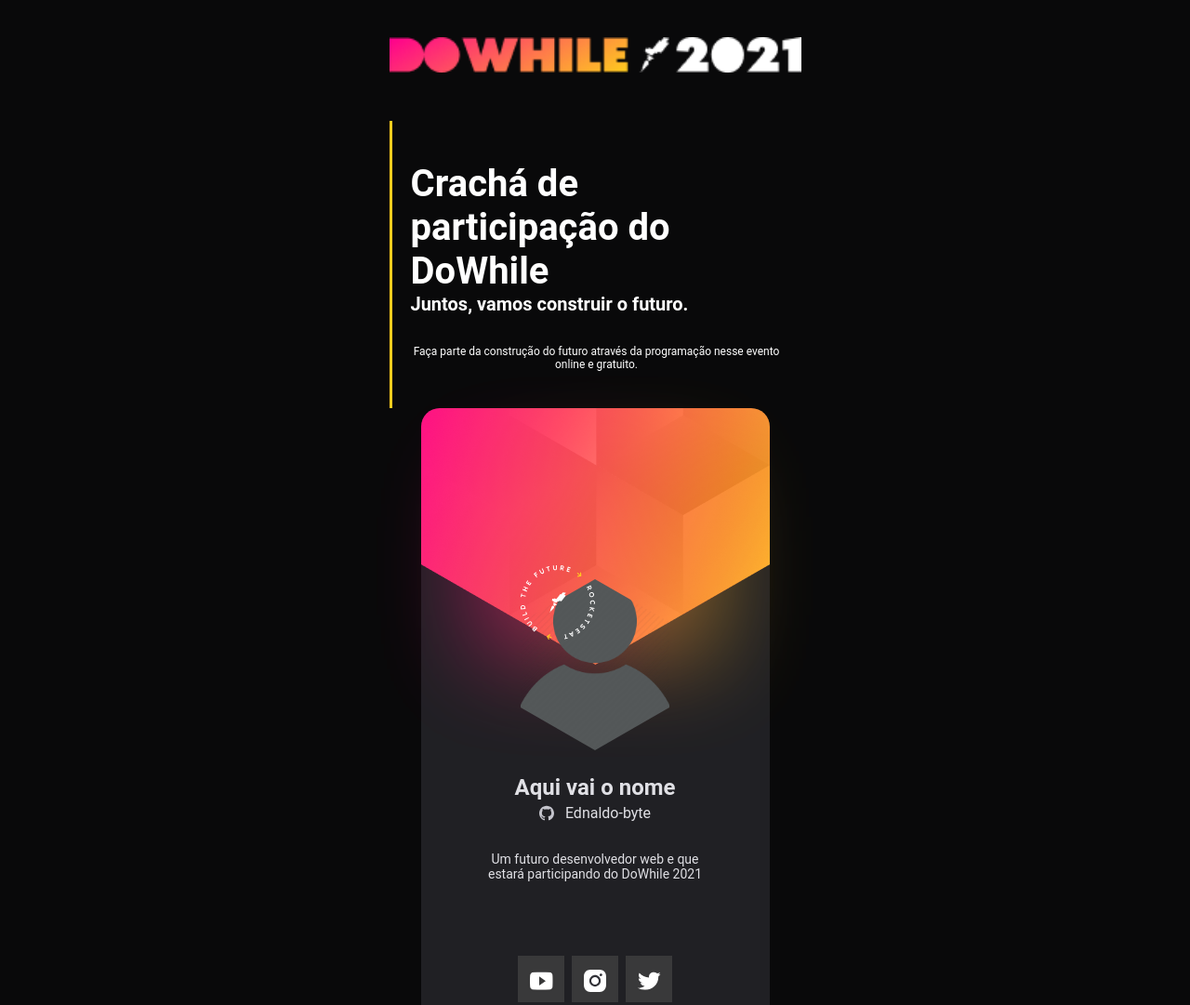
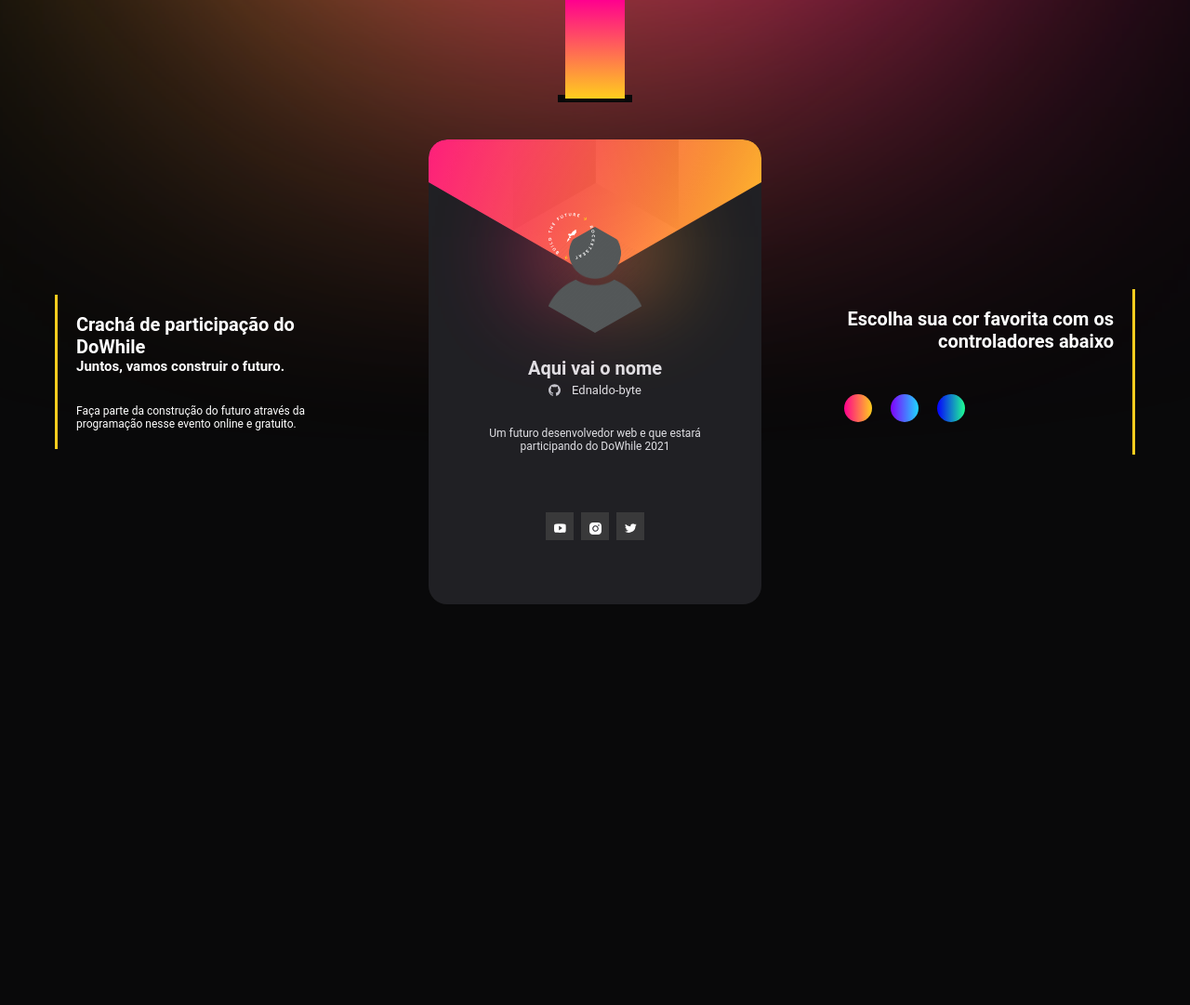
Before and after one commit to ednaldocordeiro/cracha-NLW, a plain HTML site: page index.html in a window 1280 px wide. Shown: the top 1081 px of the page at 93% size. After the commit the page ends 800 px from the top, so only its background shows below. Drawn offline with Linux system fonts and the light colour scheme; no server answers; a web font is replaced by a local one.

Commit message:
Added versions for other devices

```diff
--- a/index.html
+++ b/index.html
@@ -12,9 +12,13 @@
   </head>
   <body>
 
+    <div class="backlight">
+      <div class="yellowLight"></div>
+      <div class="pinkLight"></div>
+    </div>
+
       <section>
-      <img id="logoDoWhile" src="images/LogoDoWhile2021.png" alt="Logo DoWhile 2021">
-      <div class="gridColumn1">
+        <div class="column1">
           <div style="font-size: 1rem; color: white;">
             <h1>Crachá de participação do DoWhile</h1>
             <h2>Juntos, vamos construir o futuro.</h2>
@@ -23,14 +27,22 @@
         </div>
       </section>
 
+      <div class="cord">
+        <div class="ribbon">
+
+        </div>
+        <div class="hole">
+
+        </div>
+      </div>
+
       <main>
         <div class="details">
           <div id="light1" class="lights active"></div>
           <div id="light2" class="lights"></div>
           <div id="light3" class="lights"></div>
-        <img id="vetor"src="images/vetor.png" alt="">
+          <img id="vetor"src="images/vetor1.svg" alt="">
         </div>
-
         <div class="container">
             <div class="avatar">
               <span>
@@ -38,42 +50,33 @@
               </span>
               <img id="userPhoto" class="person" src="images/user.png" alt="Foto do Ednaldo Cordeiro">
             </div>
-
             <h1 id="userName">Aqui vai o nome</h1>
             <a id="userLink" target="_blank" href="https://github.com/Ednaldo-byte">
               <img src="images/github 2.svg" alt="Ícone do github">
               <span id="userLogin"> Ednaldo-byte </span>
             </a>
-
             <p id="userBio">Um futuro desenvolvedor web e que estará participando do DoWhile 2021</p>
-
             <ul id="socialLinks">
-
               <li class="youtube">
                 <a target="_blank" href="https://youtube.com/Rocketseat">
                   <img src="images/YouTube.svg" alt="">
                 </a>
               </li>
-
               <li class="instagram" >
                 <a target="_blank" href="https://www.instagram.com/rocketseat_oficial/">
                   <img src="images/Instagram.svg" alt="">
                 </a>
               </li>
-
               <li class="twitter">
                 <a target="_blank" href="https://twitter.com/rocketseat">
                   <img src="images/Twitter.svg" alt="">
                 </a>
               </li>
-
             </ul>
-
         </div>
       </main>
-
       <section>
-      <div class="gridColumn3">
+        <div class="column3">
           <h1>
             Escolha sua cor favorita com os controladores abaixo
           </h1>
@@ -83,8 +86,8 @@
             <div class="selectColor" onclick="changeVetorColorGradient3()"></div>
           </div>
         </div>
+      </section>
   </body>
-    </section>
 </html>
 
 <script src="script.js"></script>
--- a/script.js
+++ b/script.js
@@ -37,21 +37,21 @@ getGitHubProfileInfos()
 
 
 function changeVetorColorGradient1(){
-  vetor.src = 'images/vetor.png'
+  vetor.src = 'images/vetor1.svg'
   light1.style.opacity = '70%'
   light2.style.opacity = '0%'
   light3.style.opacity = '0%'
 }
 
 function changeVetorColorGradient2(){
-  vetor.src = 'images/vetor3.png'
+  vetor.src = 'images/vetor3.svg'
   light1.style.opacity = '0%'
   light2.style.opacity = '70%'
   light3.style.opacity = '0%'
 }
 
 function changeVetorColorGradient3(){
-  vetor.src = 'images/vetor2.png'
+  vetor.src = 'images/vetor2.svg'
   light1.style.opacity = '0%'
   light2.style.opacity = '0%'
   light3.style.opacity = '70%'
--- a/style.css
+++ b/style.css
@@ -14,11 +14,6 @@ html, body{
 }
 
 body{
-  /* display: grid;
-  place-items: center;
-  grid-template-rows: 25% 120% 25%; */
-
-  padding-top: 4rem;
   padding-bottom: 4rem;
 
   display: flex;
@@ -28,19 +23,20 @@ body{
   background-color: #09090A;
 }
 
-section #logoDoWhile{
-  width: 100%;
-  margin-bottom: 5rem;
-}
-
 main{
-  width: 375px;
+  width: 70vw;
   height: 812px;
   background-color: var(--black);
   border-radius: 2rem;
+
+  display: flex;
+  flex-direction: column;
+  align-items: center;
 }
 
 #vetor{
+  width: 70vw;
+  /* width: 100%; */
   position: absolute;
   border-radius: 2rem;
 }
@@ -49,13 +45,16 @@ main{
   opacity: 100%;
 }
 
+.details{
+  display: flex;
+  justify-content: center;
+}
+
 .lights{
-  margin-left: 57.5px;
-
   position: absolute;
   background: linear-gradient(to right, #FF008E, #FFCD1E);
-  width: 260px;
-  height: 200px;
+  width: 40vw;
+  height: 40vw;
   opacity: 0%;
 }
 
@@ -105,6 +104,10 @@ main{
   color: var(--grey);
   -webkit-font-smoothing: antialiased;
   text-align: center;
+
+  display: flex;
+  flex-direction: column;
+  align-items: center;
 }
 
 .avatar{
@@ -149,11 +152,9 @@ a{
 }
 
 p{
-  font-size: 1.4rem;
-  height: 4.8rem;
+  font-size: 1.3rem;
   text-align: center;
   margin-top: 3.2rem;
-
 }
 
 ul{
@@ -181,13 +182,14 @@ li{
 li:hover{
   background: linear-gradient(130deg, #FF008E, #FFCD1E);
 }
+li img{
+  width: 100%;
+}
 
 .itemsCustoms{
   margin-top: 3rem;
   width: 20rem;
   height: auto;
-
-  place-items: left;
 
   display: flex;
   flex-direction: row;
@@ -200,6 +202,7 @@ li:hover{
   margin: 1rem;
   clip-path: circle();
   background: #FF008E;
+  cursor: pointer;
 }
 
 .selectColor:nth-child(1){
@@ -214,37 +217,40 @@ li:hover{
   background: linear-gradient(90deg, #0500FF, #1EFF93);
 }
 
-.gridColumn1{
+.column1{
   color: white;
-  width: 40rem;
+  width: 80vw;
   text-align: left;
+  margin: 3rem;
 
   padding: 2rem;
   border-left: #FFCD1E 3px solid;
 }
 
-.gridColumn3{
+.column3{
   color: white;
   font-size: 3rem ;
   font-weight: 700;
   text-align: right;
-  width: 40rem;
+  width: 70vw;
+  margin: 3rem;
 
   padding: 2rem;
   border-right: #FFCD1E 3px solid;
 }
 
-
-section h1{
+.column1 h1, .column3 h1 {
   font-size: 4rem;
+  margin: 0;
 }
 
-section h2{
+.column1 h2{
   font-size: 2rem;
 }
 
-section p{
-  font-size: 1.2rem;
+  .column1 p{
+  font-size: 1.4rem;
+  text-align: left;
 }
 
 @keyframes lights{
@@ -256,3 +262,227 @@ section p{
     opacity: 70%;
   }
 }
+
+/* IPad */
+@media (min-width: 768px){
+  main{
+    height: 1012px;
+  }
+  .avatar{
+    margin: 28.4rem auto 0;
+    width: auto;
+  }
+  .person{
+    width: 20rem;
+    height: 22.4rem;
+  }
+  .container{
+    max-width: 35rem;
+  }
+  h1{
+    width: auto;
+    font-size: 3.4rem;
+  }
+  a{
+    font-size: 2rem;
+    align-items: center;
+  }
+  a img{
+    width: 2rem;
+  }
+  p{
+    font-size: 1.5rem;
+  }
+  li{
+    width: 6rem;
+    height: 6rem;
+  }
+  li img{
+    width: 100%;
+
+  }
+  .column1 p{
+    font-size: 1.5rem;
+  }
+
+}
+
+/* IPhone X */
+@media (min-width: 375px) and (max-width: 539px){
+  main{
+    height: 630px;
+  }
+  .avatar{
+    margin: 12.4rem auto 0;
+    width: auto;
+  }
+  .person{
+    width: 12rem;
+    height: 13.4rem;
+  }
+  .container{
+    max-width: 20rem;
+  }
+  h1{
+    width: auto;
+    font-size: 2rem;
+  }
+  a{
+    font-size: 1.4rem;
+    align-items: center;
+  }
+  a img{
+    width: 1.4rem;
+  }
+  p{
+    font-size: 1.2rem;
+  }
+  li{
+    width: 3rem;
+    height: 3rem;
+  }
+  .column1 p{
+    font-size: 1.2rem;
+  }
+
+}
+
+/* Desktop*/
+@media (min-width: 1024px){
+  html, body{
+    height: 100%;
+  }
+  body{
+    padding: 0;
+    width: 100%;
+    flex-direction: row;
+    justify-content: space-evenly;
+    align-items: center;
+  }
+  main{
+    width: 358px;
+    height: 500px;
+    position: relative;
+    overflow: hidden;
+  }
+  #vetor{
+    width: 358px;
+    height: 150px;
+
+
+    object-fit: cover;
+    object-position: bottom;
+  }
+  .lights{
+    width: 15rem;
+    height: 10rem;
+  }
+  .avatar{
+    margin: 9.4rem auto 0;
+    width: auto;
+  }
+  .avatar span img{
+    width: 5rem;
+    top: 2rem;
+  }
+  .person{
+    width: 10rem;
+    height: 11.4rem;
+  }
+  .container{
+    max-width: 25rem;
+  }
+  h1{
+    width: auto;
+    font-size: 2rem;
+  }
+  a{
+    font-size: 1.3rem;
+    align-items: center;
+  }
+  a img{
+    width: 1.3rem;
+  }
+  p{
+    font-size: 1.2rem;
+  }
+  li{
+    width: 3rem;
+    height: 3rem;
+  }
+  .column1, .column3{
+    width: 30rem;
+  }
+  .column1 h1, .column3 h1{
+    font-size: 2rem;
+  }
+  .column1 h2{
+    font-size: 1.5rem;
+  }
+  .column1 p{
+    font-size: 1.2rem;
+  }
+  .itemsCustoms{
+    width: 15rem;
+  }
+  .selectColor{
+    width: 3rem;
+  }
+
+  .cord{
+    width: 8rem;
+    height: 10.6rem;
+
+    position: absolute;
+    top: 0rem;
+    z-index: 1;
+
+    display: flex;
+    flex-direction: column;
+    align-items: center;
+  }
+  .ribbon{
+    width: 6.4rem;
+    height: 100%;
+    background: linear-gradient(to bottom, #FF008E, #FFCD1E);
+
+    position: absolute;
+    z-index: 1;
+  }
+  .hole{
+    width: 8rem;
+    height: .8rem;
+    background: #09090A;
+
+    position: relative;
+    top: 10.2rem;
+  }
+
+  .backlight{
+    position: absolute;
+    z-index: -1;
+
+    top: -65rem;
+
+    display: flex;
+  }
+
+  .yellowLight, .pinkLight{
+    width: 60rem;
+    height: 60rem;
+    /* clip-path: circle(); */
+
+    filter: blur(20rem);
+  }
+  .yellowLight{
+  background: #FFCD1E;
+
+  position: relative;
+  left: 20rem;
+  }
+  .pinkLight{
+    background: #FF008E;
+    position: relative;
+    left: -20rem;
+  }
+}
```
Also changed, not shown: images/LogoDoWhile-2021.svg (added), images/LogoDoWhile2021.png (deleted), images/vetor.png (deleted), images/vetor1.svg (added), images/vetor2.png (deleted), images/vetor2.svg (added), images/vetor3.png (deleted), images/vetor3.svg (added), 1 other file. Lines whose indentation alone changed are shown as unchanged.
